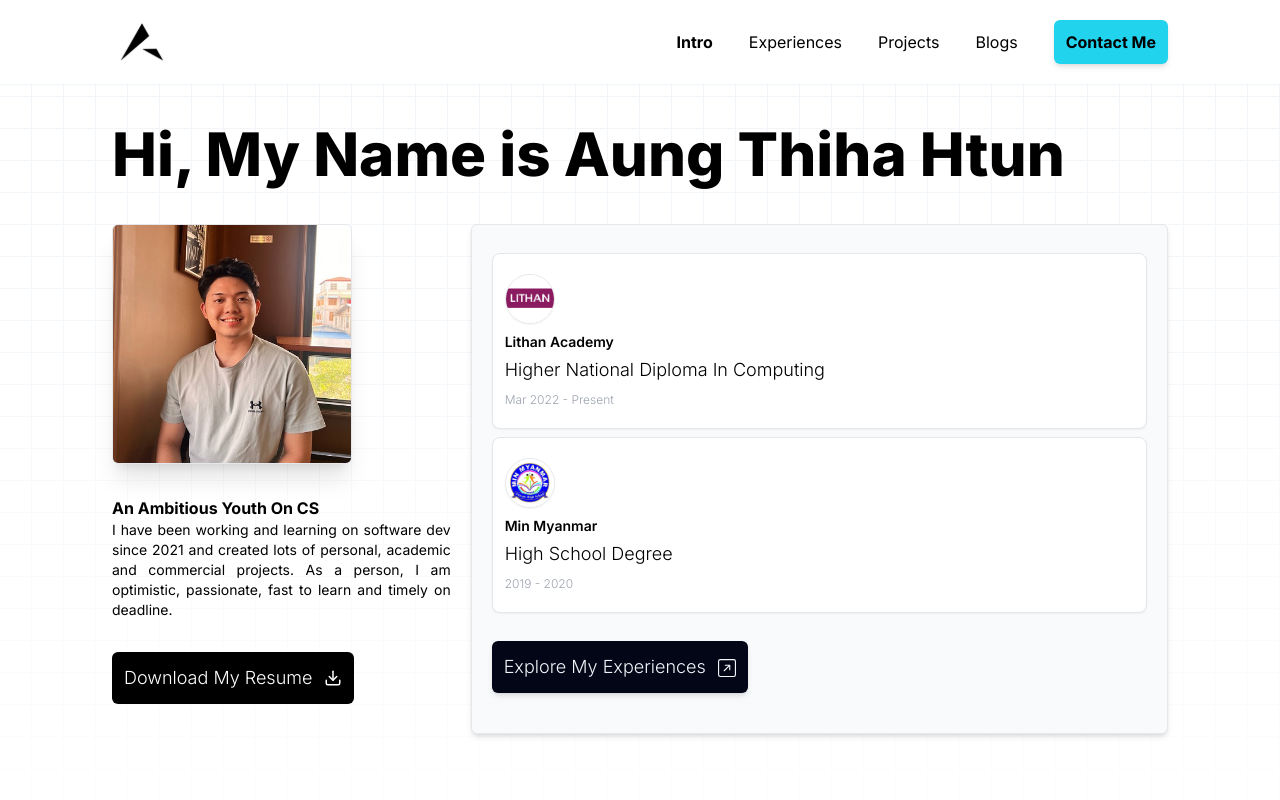
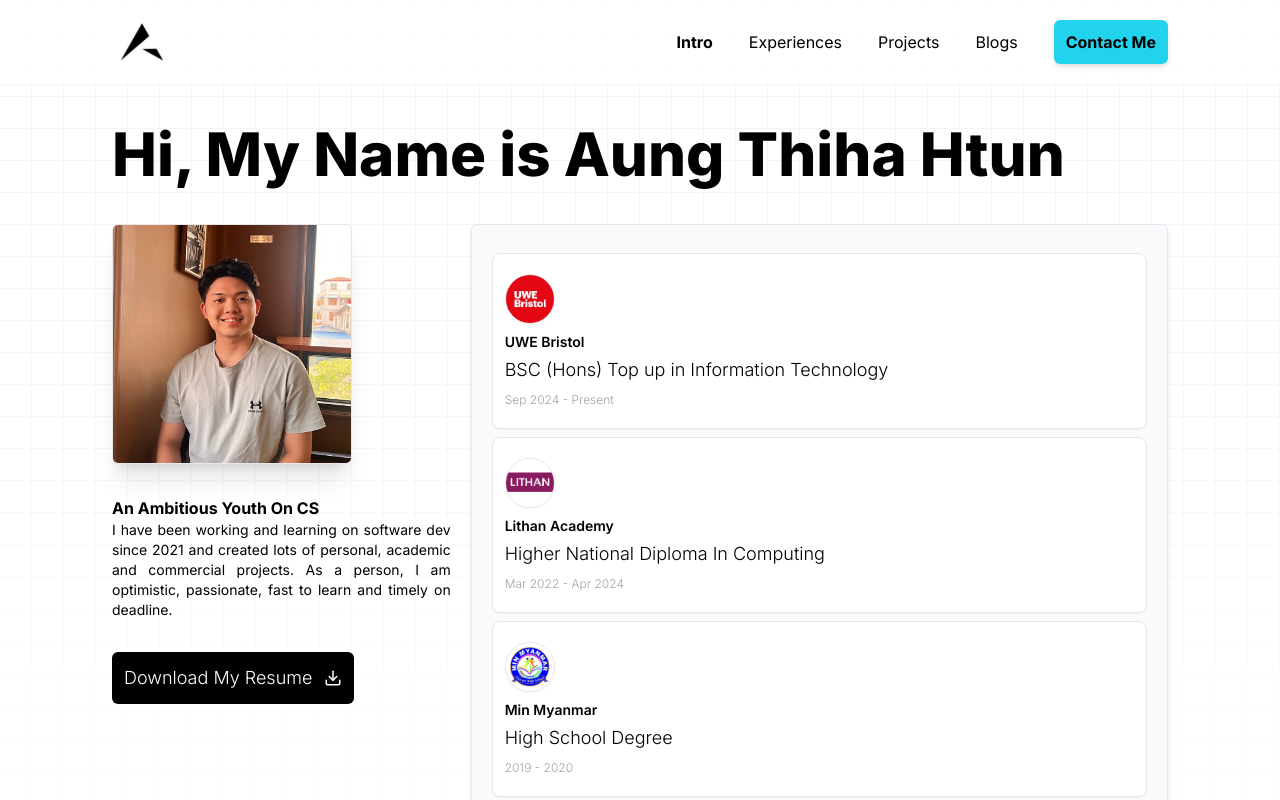
Before and after one commit to harrison542002/aung, a Next.js app: page / in a window 1280 px wide. Shown: the top 800 px of the page. Built offline with nearby package versions, Linux system fonts and the light colour scheme.

Commit message:
fix: resume and uwe

```diff
--- a/src/app/page.tsx
+++ b/src/app/page.tsx
@@ -76,7 +76,7 @@ const Home = () => {
               </p>
               <Link
                 href={
-                  "https://drive.google.com/file/d/13VeuGnzkUPK0It2aXgt0QgOMXwJEfHMS/view?usp=sharing"
+                  "https://drive.google.com/file/d/1DbPysGbVQcAzD2JF2BVjKLbzdVQarxbT/view?usp=sharing"
                 }
                 target="_blank"
               >
@@ -97,10 +97,16 @@ const Home = () => {
             >
               <div className="py-2 space-y-2">
                 <EduCard
+                  img="/img/edu/uwe.png"
+                  school="UWE Bristol"
+                  certificate="BSC (Hons) Top up in Information Technology"
+                  date="Sep 2024 - Present"
+                />
+                <EduCard
                   img="/img/edu/Lithan.png"
                   school="Lithan Academy"
                   certificate="Higher National Diploma In Computing"
-                  date="Mar 2022 - Present"
+                  date="Mar 2022 - Apr 2024"
                 />
                 <EduCard
                   img="/img/edu/myanmar.jpg"
```
Also changed, not shown: public/img/edu/uwe.png (added).
